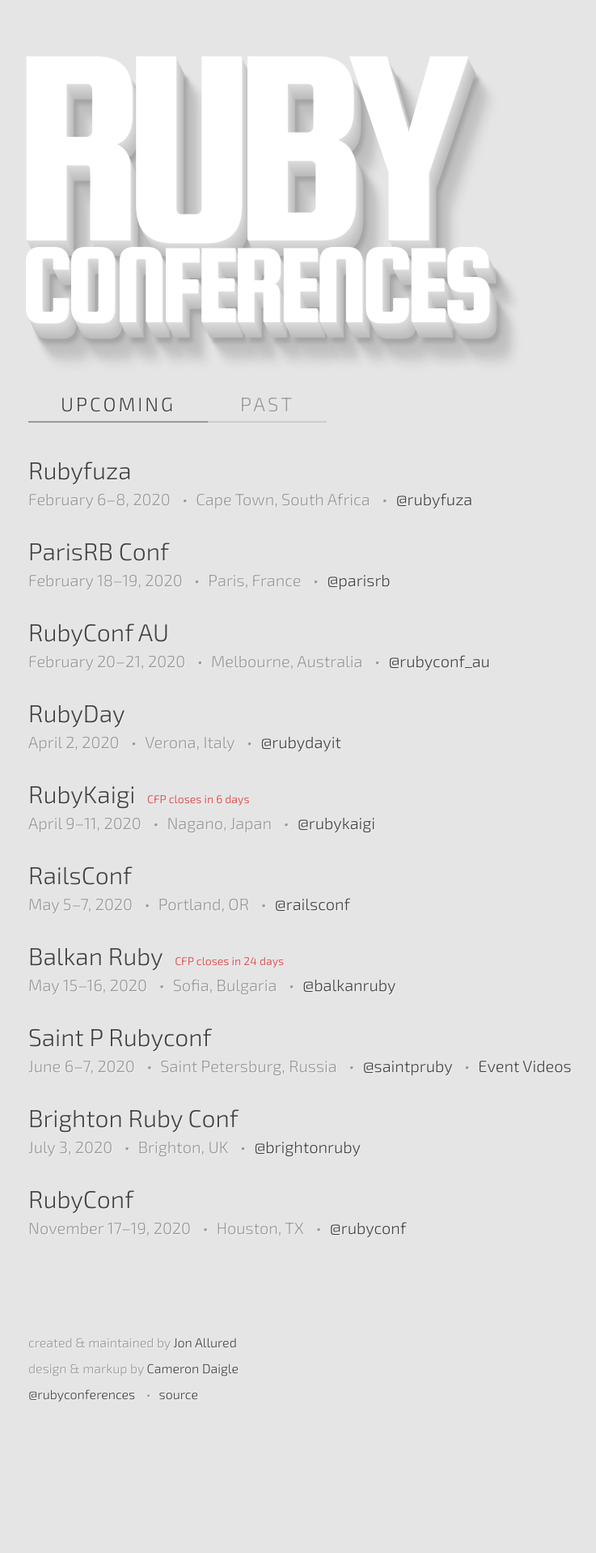
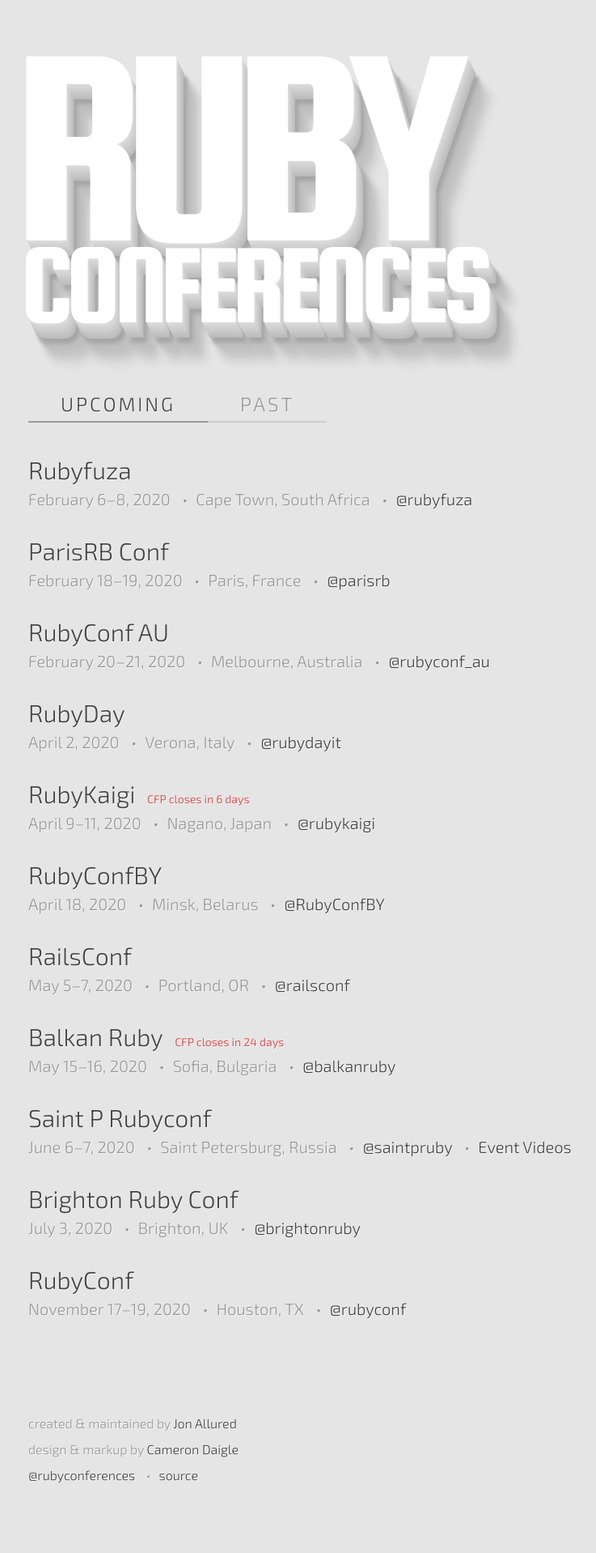
Before and after one commit to ruby-conferences/ruby-conferences.github.io, a Jekyll site: the page built from index.html, in a window 1280 px wide. Shown: the whole page at 81% size, without its empty margins (205-942 px from the left). Built offline with Jekyll 4.4.1, drawn with Linux system fonts in a browser that asks for light colours; before the commit the page ends 1818 px from its top, so only the background shows below that.

Commit message:
Add RubyConfBY

```diff
--- a/_data/conferences.yml
+++ b/_data/conferences.yml
@@ -1872,6 +1872,13 @@
   cfp_phrase: CFP closes
   cfp_date: 2020-01-14
 
+- name: RubyConfBY
+  location: Minsk, Belarus
+  start_date: 2020-04-18
+  end_date: 2020-04-18
+  url: https://rubyconference.by/
+  twitter: RubyConfBY
+
 - name: RailsConf
   location: Portland, OR
   start_date: 2020-05-05
```
